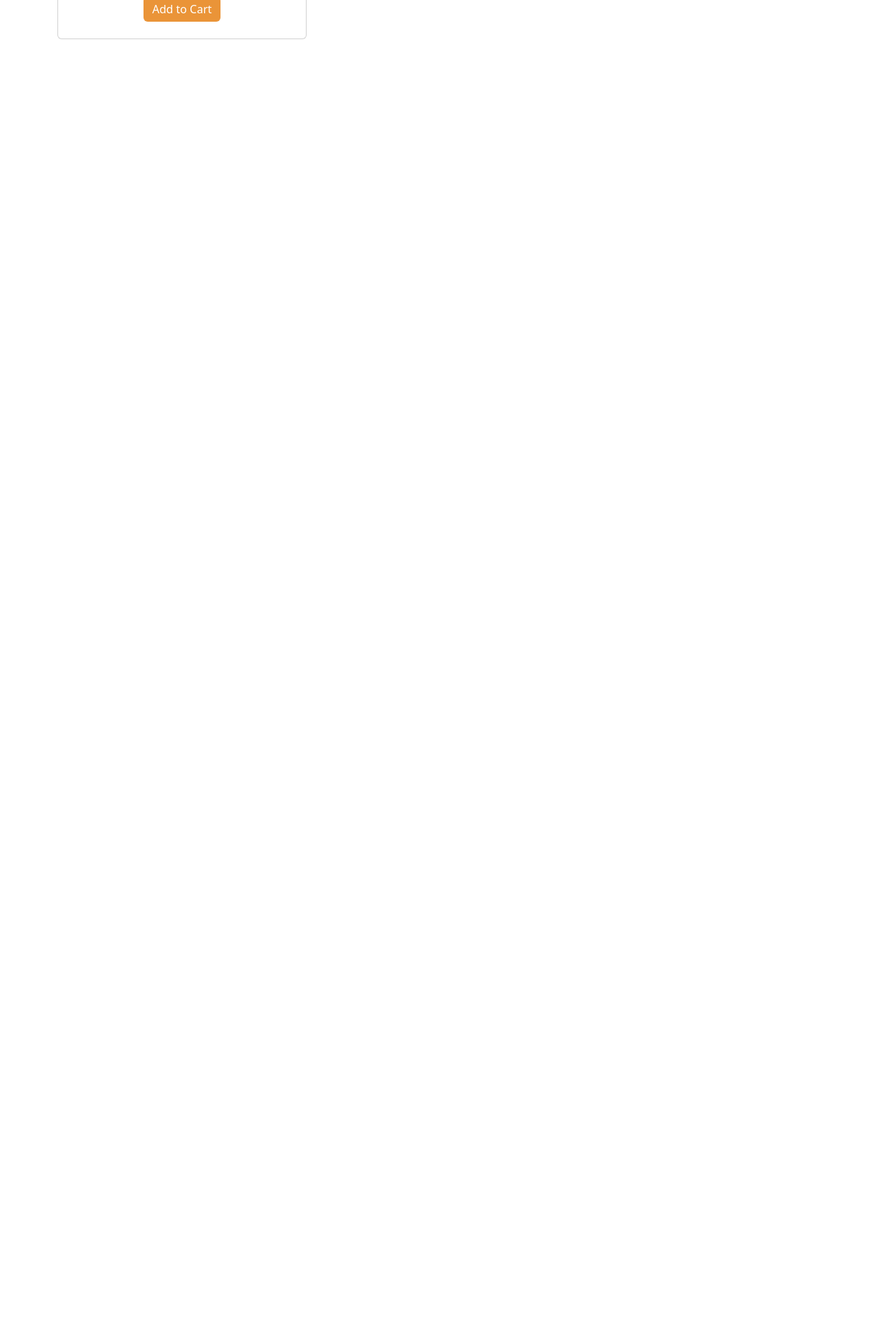
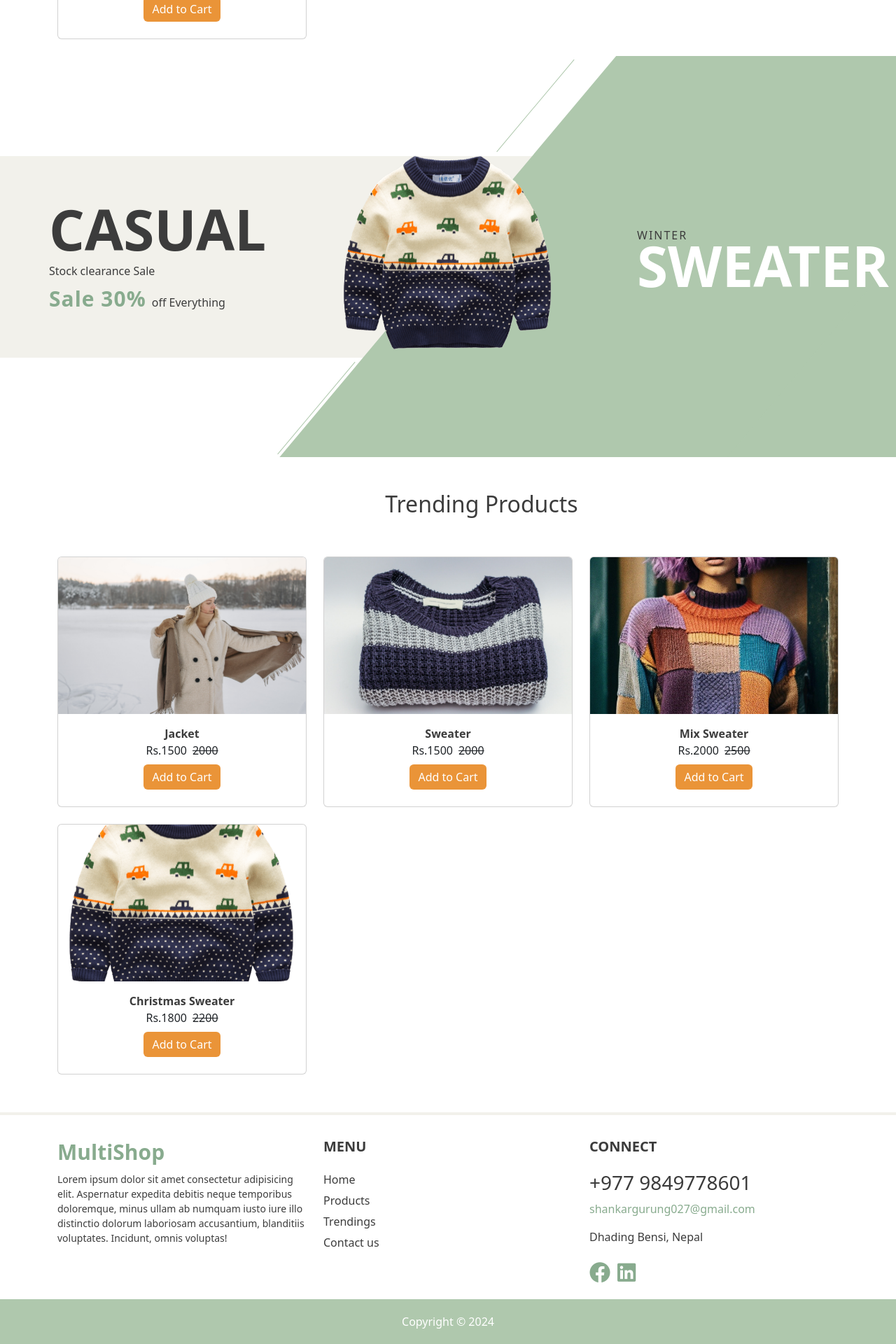
Before and after one commit to grgshankar/react_project_24, a React (Vite) app in the folder react-with-vite/: page / in a window 1280 px wide. Shown: the part 1446-3366 px from the top of the page at 70% size. Before the commit the page ends 1526 px from the top, so only its background shows below. Built offline with nearby package versions, Linux system fonts and the light colour scheme.

Commit message:
designing stock section and footer

```diff
--- /dev/null
+++ b/react-with-vite/src/components/home/FooterComponent.jsx
@@ -0,0 +1,78 @@
+import { NavLink } from "react-router-dom";
+const FooterComponent = () => {
+  return (
+    <>
+      <footer>
+        <div className="container">
+          <div className="row">
+            <div className="col col-xl-4">
+              <div className="company_profile">
+                <NavLink to="#">MultiShop</NavLink>
+                <p>
+                  Lorem ipsum dolor sit amet consectetur adipisicing elit.
+                  Aspernatur expedita debitis neque temporibus doloremque, minus
+                  ullam ab numquam iusto iure illo distinctio dolorum laboriosam
+                  accusantium, blanditiis voluptates. Incidunt, omnis voluptas!
+                </p>
+              </div>
+            </div>
+            <div className="col col-xl-4">
+              <div className="foot_menu">
+                <strong className="sub_fot_title">Menu</strong>
+                <ul>
+                  <li>
+                    <NavLink to="index.html">Home</NavLink>
+                  </li>
+                  <li>
+                    <NavLink to="products.html">Products</NavLink>
+                  </li>
+                  <li>
+                    <NavLink to="trending.html">Trendings</NavLink>
+                  </li>
+                  <li>
+                    <NavLink to="contact.html">Contact us</NavLink>
+                  </li>
+                </ul>
+              </div>
+            </div>
+            <div className="col col-xl-4">
+              <div className="social_connect">
+                <div className="foot_top_connect">
+                  <strong className="sub_fot_title">Connect</strong>
+                  <h3>
+                    <NavLink to="#">+977 9849778601</NavLink>
+                  </h3>
+                  <p>
+                    <NavLink to="mailto:shankargurung027@gmail.com">
+                      shankargurung027@gmail.com
+                    </NavLink>
+                  </p>
+                  <p>Dhading Bensi, Nepal</p>
+                </div>
+                <ul>
+                  <li>
+                    <NavLink to="https://www.facebook.com/romi.gurung"
+                      target="_blank">
+                      <i className="fa-brands fa-facebook"></i>
+                    </NavLink>
+                  </li>
+                  <li>
+                    <NavLink to="https://www.linkedin.com/in/shankar-gurung-91227b144/"
+                      target="_blank">
+                      <i className="fa-brands fa-linkedin"></i>
+                    </NavLink>
+                  </li>
+                </ul>
+              </div>
+            </div>
+          </div>
+        </div>
+        <div className="bottom_footer text-center">
+          <p>Copyright © 2024</p>
+        </div>
+      </footer>
+    </>
+  );
+};
+
+export default FooterComponent;
--- a/react-with-vite/src/components/home/ProductListComponent.jsx
+++ b/react-with-vite/src/components/home/ProductListComponent.jsx
@@ -4,7 +4,7 @@ import JacketImg from "../../assets/images/jacket.jpg";
 import Sweater from "../../assets/images/sweater.jpg";
 import MixSweater from "../../assets/images/mix_sweater.jpg"
 import ChristmasSweater from "../../assets/images/christmas_sweater.png"
-const ProductListComponent = () => {
+const ProductListComponent = ({SectionTitle}) => {
   const productList = [
     {
       title: "Jacket",
@@ -41,7 +41,7 @@ const ProductListComponent = () => {
         <div className="container">
           <div className="row">
             <div className="col-12 text-center m-5">
-              <h2>Products</h2>
+              <h2>{SectionTitle}</h2>
             </div>
             <div className="col-12">
               <div className="row">
--- /dev/null
+++ b/react-with-vite/src/components/home/StockShow.jsx
@@ -0,0 +1,43 @@
+import { PropTypes } from "prop-types";
+const StockShow = ({title, subTitle, discount, img, altName, season, product}) => {
+  return (
+    <>
+    <div className="main_stock_section">
+        <div className="stock_section">
+            <div className="container">
+                <div className="content_wrapper">
+                    <div className="left_content d-flex flex-column justify-content-center">
+                        <span className="category_six"></span>
+                        <h2>{title}</h2>
+                        <p>{subTitle}</p>
+                        <p><span>Sale {discount}</span>off Everything</p>
+                    </div>
+                    <div className="center_img">
+                        <div className="img_wrap">
+                            <img src={img} alt={altName} />
+                        </div>
+                    </div>
+                    <div className="right_content">
+                        <span>{season}</span>
+                        <h2>{product}</h2>
+                    </div>
+                </div>
+            </div>
+        </div>
+    </div>
+    </>
+  )
+};
+
+StockShow.propTypes = {
+    title: PropTypes.string.isRequired,
+    subTitle: PropTypes.string.isRequired,
+    img: PropTypes.string.isRequired,
+    altName: PropTypes.string,
+    discount: PropTypes.string.isRequired,
+    season: PropTypes.string.isRequired,
+    product: PropTypes.string.isRequired,
+
+}
+
+export default StockShow
--- a/react-with-vite/src/pages/layouts/HomePage.jsx
+++ b/react-with-vite/src/pages/layouts/HomePage.jsx
@@ -1,14 +1,27 @@
 import HeaderComponent from "../../components/common/HeaderComponent";
 import BannerSliderComponent from "../../components/home/BannerSliderComponent";
 import ProductListComponent from "../../components/home/ProductListComponent";
+import StockShow from "../../components/home/StockShow";
+import ChristmasSweater from "../../assets/images/christmas_sweater.png";
+import FooterComponent from "../../components/home/FooterComponent";
 
 const HomePage = () => {
   return (
     <>
       <HeaderComponent />
       <BannerSliderComponent />
-        <ProductListComponent />
-
+      <ProductListComponent SectionTitle={"Products"}/>
+      <StockShow
+        title={"Casual"}
+        subTitle={"Stock clearance Sale"}
+        discount={"30%"}
+        img={ChristmasSweater}
+        altName={"christmas_sweater"}
+        season={"Winter"}
+        product={"Sweater"}
+      />
+      <ProductListComponent SectionTitle={"Trending Products"}/>
+      <FooterComponent />
     </>
   );
 };
```
